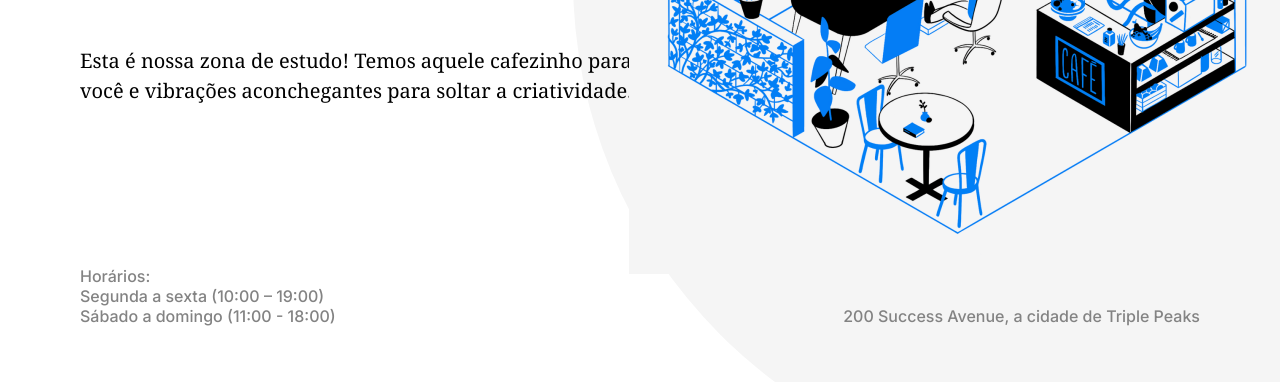
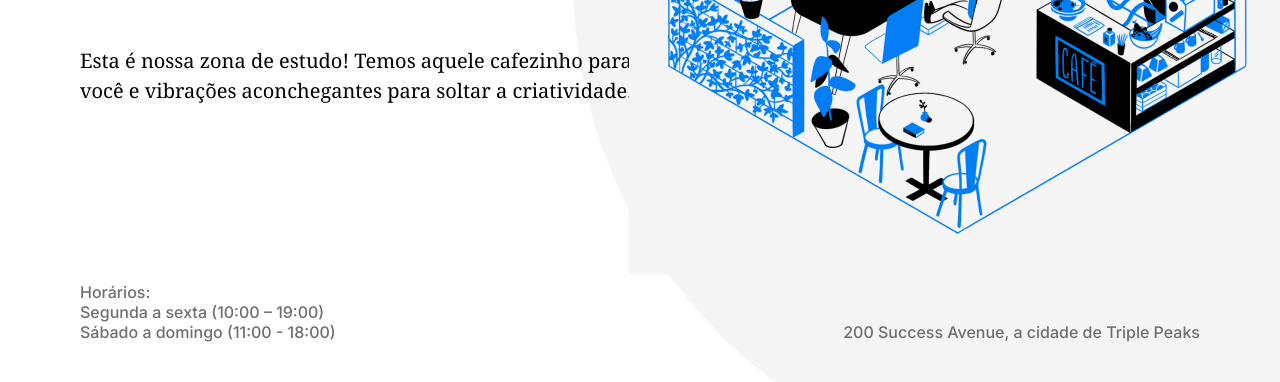
Before and after one commit to DanielaOSAbreu/web_project_coffeeshop, a plain HTML site: page index.html in a window 1280 px wide. Shown: the part 418-800 px from the top of the page. Drawn offline with Linux system fonts and the light colour scheme.

Commit message:
correção do header footer

```diff
--- a/index.html
+++ b/index.html
@@ -37,13 +37,12 @@
             <p class="header__description">Esta é nossa zona de estudo! Temos aquele cafezinho para energizar você e vibrações aconchegantes para soltar a criatividade.</p>
             <img class="header__image" src="images/inside_coffee_shop.png" alt="loja café interior"/>
             <div class="header__footer">
-                <ul class="header__footer-hours">
-                    <li>Horários:</li>
-                    <li>Segunda a sexta (10:00 – 19:00)</li>
-                    <li>Sábado a domingo (11:00 - 18:00)</li>
-                </ul>
-                <div class="footer__paragraph-endereço">
-                <p>200 Success Avenue, a cidade de Triple Peaks</p>
+                <div class="header__footer-hours">
+                <p class="header__paragraph">Horários:</p>
+                <p class="header__paragraph">Segunda a sexta (10:00 – 19:00)</p>
+                <p class="header__paragraph">Sábado a domingo (11:00 - 18:00)</p>
+                </div>
+                <p class="header__paragraph">200 Success Avenue, a cidade de Triple Peaks</p>
             </div>
             </div>
 
--- a/pages/index.css
+++ b/pages/index.css
@@ -98,28 +98,26 @@
 
 }
 .header__footer {
-    display: flex;
-    justify-content: space-between;
-    margin-top: auto;
-    align-items: flex-end;
-    margin-bottom: 40px;
-    font-weight: 500;
-    color: #838383;
-
+  display: flex;
+  justify-content: space-between;
+  align-items: flex-end;
+  margin: auto 80px 40px;
+  color: #6F6F6F;
+  font-weight: 500;
 }
 
-.header__footer-hours {
-    margin-left: 80px;
-    list-style-type: none;
-    padding-left: 0;
-
+.header__footer-column {
+  display: flex;
+  flex-direction: column;
+  gap: 10px;
 }
 
-.footer__paragraph-endereço {
-    position: absolute;
-    right: 80px;
-    bottom: 40px;
-    z-index: 1;
+.header__paragraph {
+  margin: 0;
+  padding: 0;
+  font-size: 16px;
+  line-height: 20px;
+  z-index: 1;
 
 }
 
```
